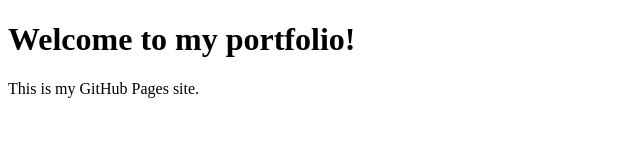
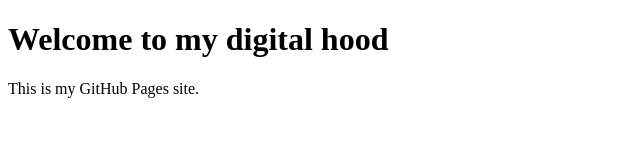
Before and after one commit to logjoein/Lifelog, a plain HTML site: page index.html in a window 1280 px wide. Shown: the whole page, without its empty margins (0-640 px from the left). Drawn offline with Linux system fonts and the light colour scheme.

Commit message:
Update index.html

```diff
--- a/index.html
+++ b/index.html
@@ -2,10 +2,10 @@
 <html lang="en">
 <head>
   <meta charset="UTF-8">
-  <title>My Portfolio</title>
+  <title>LogJoeIn</title>
 </head>
 <body>
-  <h1>Welcome to my portfolio!</h1>
+  <h1>Welcome to my digital hood</h1>
   <p>This is my GitHub Pages site.</p>
 </body>
 </html>
```
